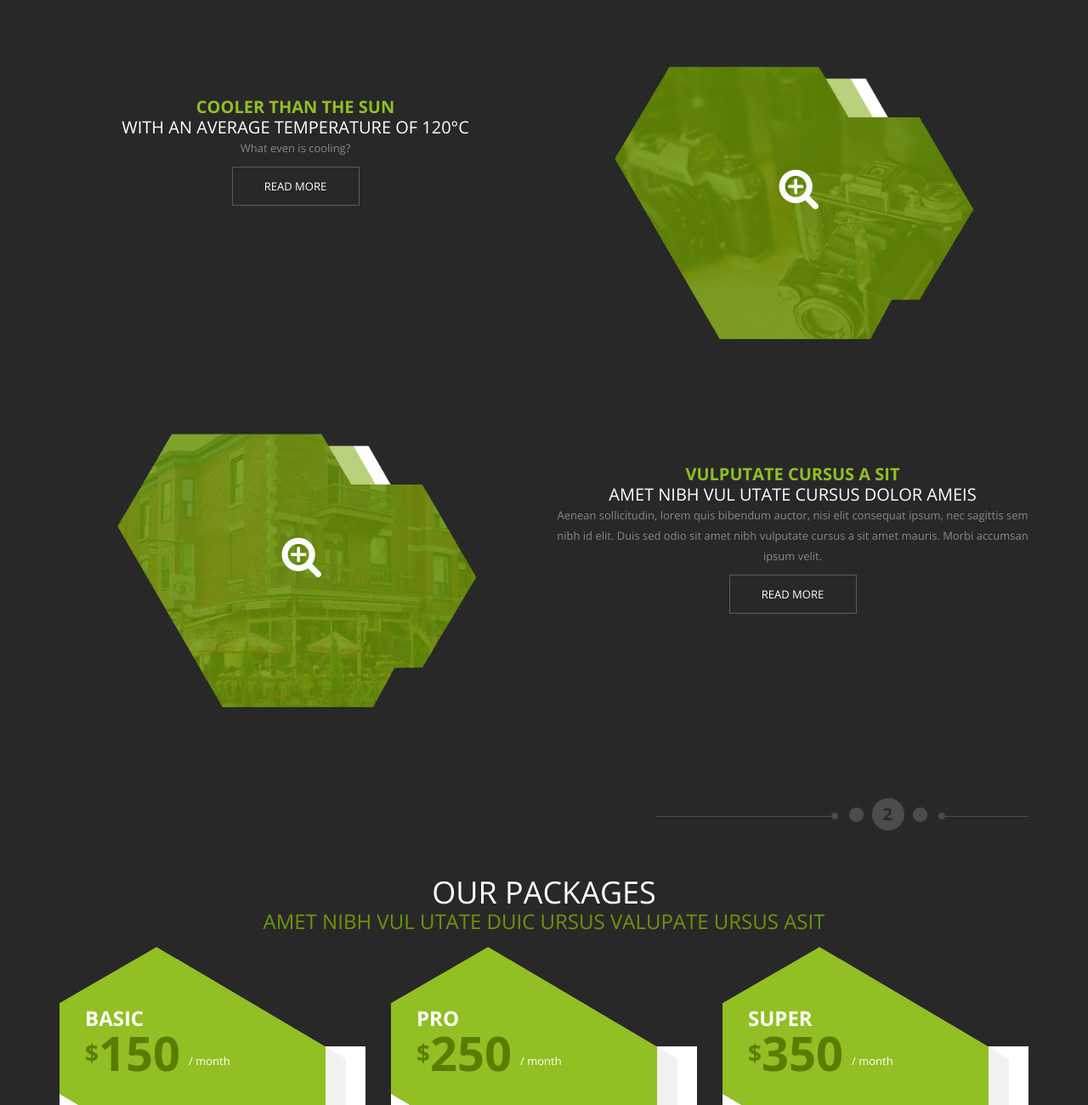
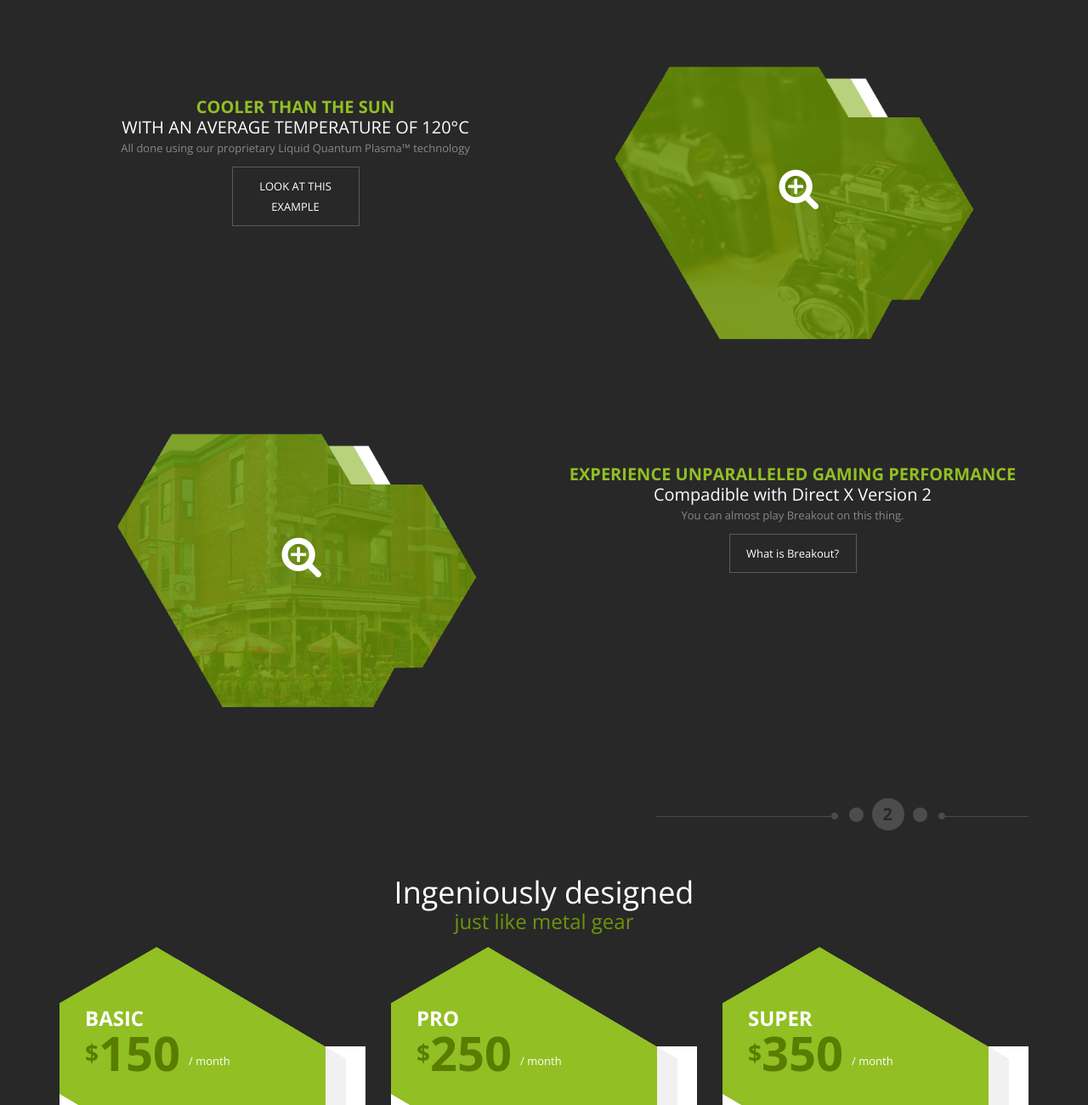
Before and after one commit to Geomale25/teikavwebdevteam.github.io, a plain HTML site: page index.html in a window 1280 px wide. Shown: the part 1019-2319 px from the top of the page at 85% size. Drawn offline with nearby package versions, Linux system fonts and the light colour scheme; some packages are replaced by stand-ins of ours.

Commit message:
Added even more silly text

```diff
--- a/index.html
+++ b/index.html
@@ -4,7 +4,7 @@
     	Robotic Template
     	http://www.templatemo.com/preview/templatemo_430_robotic
     -->
-    <title>Robotic - Free Responsive Template</title>
+    <title>MEGABYTE</title>
     <meta name="keywords" content="" />
     <meta name="description" content="" />
 	<meta charset="utf-8">
@@ -65,13 +65,13 @@
                 <div class="col-sm-6 templatemo_home">
                     <div class="templatemo_headertitle">EXPERIENCE NEW GAMING HORIZONS</div>
                     <div class="clear"></div>
-                    <div class="templatemmo_subheader">WITH THE NEW BTS 3080Ti Super EXTREME EDITION</div>
+                    <div class="templatemmo_subheader">WITH THE NEW BTX 3080Ti Super EXTREME EDITION</div>
                     <div class="clear"></div>
                     <div class="templatemo_hometext">
-                        <p>The new BTS 3080Ti Super EXTREME EDITION is now available for the ultra low MSRP of $3000</p>
+                        <p>The new BTX 3080Ti Super EXTREME EDITION is now available for the ultra low MSRP of $3000</p>
                     </div>
                     <div class="clear"></div>
-                    <div class="templatemo_homebuton"><a href="#">LOREM IPSUMS</a></div>
+                    <div class="templatemo_homebuton"><a href="https://www.youtube.com/watch?v=Exj2Ai6XXGY">OMG?</a></div>
                 </div>
             </div>
             <div class="row">
@@ -106,7 +106,7 @@
                         <p>And all this with an integrated with 18 Bytes GDDR6 1000-bit memory interface</p>
                         <div class="clear"></div>
                     </div>
-                    <div class="templatemo_morebutton"><a href="#">READ MORE</a></div>
+                    <div class="templatemo_morebutton"><a href="https://www.youtube.com/watch?v=fVp88d3BH0k">DON'T READ MORE</a></div>
                 </div>
             </div>
             <div class="row templatemo_ordering">
@@ -114,10 +114,10 @@
                     <div class="templatemo_service_title">COOLER THAN THE SUN</div>
                     <div class="templatemo_service_subtitle">WITH AN AVERAGE TEMPERATURE OF 120°C</div>
                     <div class="templatemo_service_text">
-                        <p>What even is cooling?</p>
+                        <p>All done using our proprietary Liquid Quantum Plasma™ technology</p>
                         <div class="clear"></div>
                     </div>
-                    <div class="templatemo_morebutton"><a href="#">READ MORE</a></div>
+                    <div class="templatemo_morebutton"><a href="https://www.youtube.com/watch?v=fVp88d3BH0k">LOOK AT THIS EXAMPLE</a></div>
                 </div>
                 <div class="col-md-6 templatemo_service two">
                     <div class="gallery-item">
@@ -142,13 +142,13 @@
                     </div>
                 </div>
                 <div class="col-md-6 templatemo_service">
-                    <div class="templatemo_service_title">VULPUTATE CURSUS A SIT</div>
-                    <div class="templatemo_service_subtitle">AMET NIBH VUL UTATE CURSUS DOLOR AMEIS</div>
+                    <div class="templatemo_service_title">EXPERIENCE UNPARALLELED GAMING PERFORMANCE</div>
+                    <div class="templatemo_service_subtitle">Compadible with Direct X Version 2</div>
                     <div class="templatemo_service_text">
-                        <p>Aenean sollicitudin, lorem quis bibendum auctor, nisi elit consequat ipsum, nec sagittis sem nibh id elit. Duis sed odio sit amet nibh vulputate cursus a sit amet mauris. Morbi accumsan ipsum velit.</p>
+                        <p>You can almost play Breakout on this thing.</p>
                         <div class="clear"></div>
                     </div>
-                    <div class="templatemo_morebutton"><a href="#">READ MORE</a></div>
+                    <div class="templatemo_morebutton"><a href="https://www.youtube.com/watch?v=uIHkKrYItrw">What is Breakout?</a></div>
                 </div>
             </div>
             <div class="row">
@@ -163,8 +163,8 @@
             <!-- promotion start -->
             <div id="templatemo_packages" class="row">
                 <div class="col-md-12">
-                    <div class="templatemo_pricing_title">OUR PACKAGES</div>
-                    <div class="templatemo_pricing_subtitle">AMET NIBH VUL UTATE DUIC URSUS VALUPATE URSUS ASIT</div>
+                    <div class="templatemo_pricing_title">Ingeniously designed</div>
+                    <div class="templatemo_pricing_subtitle">just like metal gear</div>
                 </div>
                 <div class="col-sm-4">
                     <div class="templatemo_pricing_table">
```
